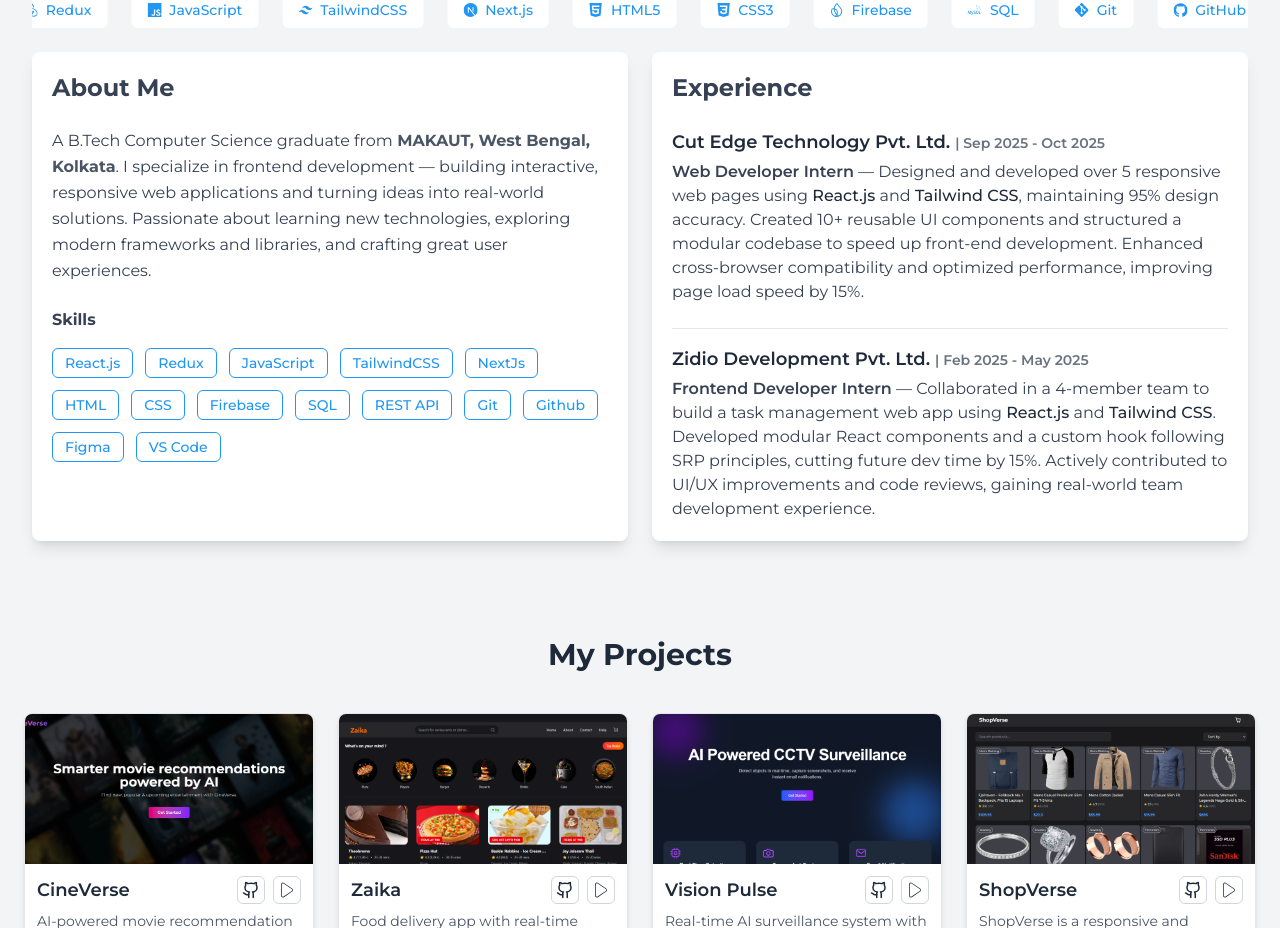
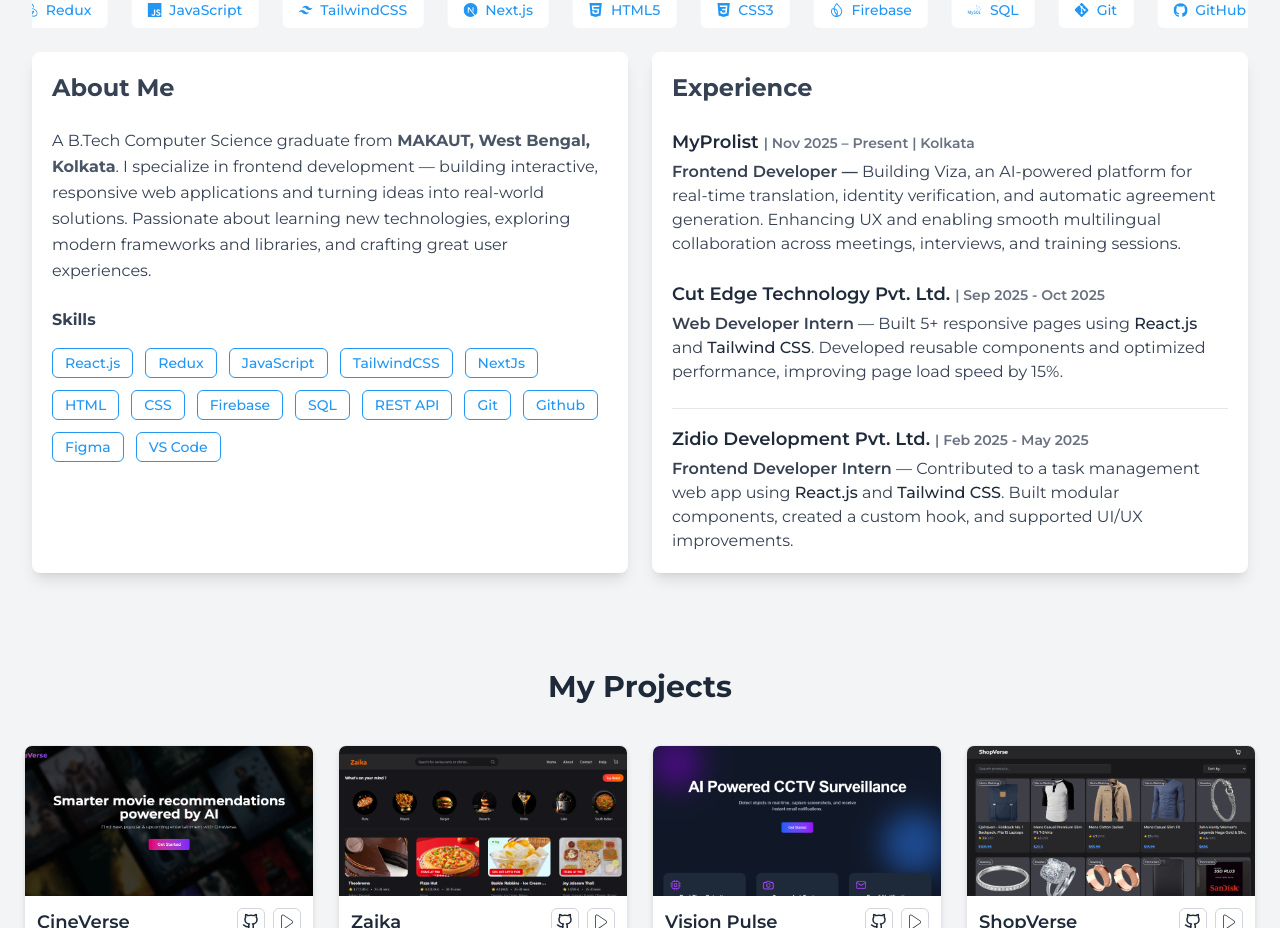
Before and after one commit to rjritesh/New-Portfolio, a React (Vite) app: page / in a window 1280 px wide. Shown: the part 840-1768 px from the top of the page. Built offline with nearby package versions, Linux system fonts and the light colour scheme.

Commit message:
Updated experience

```diff
--- a/src/components/AboutExperience.jsx
+++ b/src/components/AboutExperience.jsx
@@ -58,18 +58,24 @@
           <h3 className="text-2xl font-bold text-gray-700 mb-4 sm:mb-6">Experience</h3>
 
           <div className="text-gray-700 leading-relaxed space-y-4 sm:space-y-6">
-
+            <div>
+              <h4 className="font-semibold text-lg text-gray-800">
+                MyProlist{" "}
+                <span className="text-sm text-gray-500">| Nov 2025 – Present | Kolkata</span>
+              </h4>
+              <p className="mt-1 text-sm sm:text-base">
+                <span className="font-semibold">Frontend Developer —</span>  Building Viza, an AI-powered platform for real-time translation, identity verification, and automatic agreement generation. Enhancing UX and enabling smooth multilingual collaboration across meetings, interviews, and training sessions.
+              </p>
+            </div>
             <div>
               <h4 className="font-semibold text-lg text-gray-800">
                 Cut Edge Technology Pvt. Ltd.{" "}
                 <span className="text-sm text-gray-500">| Sep 2025 - Oct 2025</span>
               </h4>
               <p className="mt-1 text-sm sm:text-base">
-                <span className="font-semibold">Web Developer Intern</span> — Designed and developed over 5 responsive web pages using{" "}
+                <span className="font-semibold">Web Developer Intern</span> — Built 5+ responsive pages using{" "}
                 <span className="font-medium text-gray-800">React.js</span> and{" "}
-                <span className="font-medium text-gray-800">Tailwind CSS</span>, maintaining 95% design accuracy.
-                Created 10+ reusable UI components and structured a modular codebase to speed up front-end development.
-                Enhanced cross-browser compatibility and optimized performance, improving page load speed by 15%.
+                <span className="font-medium text-gray-800">Tailwind CSS</span>. Developed reusable components and optimized performance, improving page load speed by 15%.
               </p>
             </div>
 
@@ -79,17 +85,15 @@
                 <span className="text-sm text-gray-500">| Feb 2025 - May 2025</span>
               </h4>
               <p className="mt-1 text-sm sm:text-base">
-                <span className="font-semibold">Frontend Developer Intern</span> — Collaborated in a 4-member team to build a{" "}
-                task management web app using{" "}
+                <span className="font-semibold">Frontend Developer Intern</span> — Contributed to a task management web app using{" "}
                 <span className="font-medium text-gray-800">React.js</span> and{" "}
-                <span className="font-medium text-gray-800">Tailwind CSS</span>.
-                Developed modular React components and a custom hook following SRP principles, cutting future dev time by 15%.
-                Actively contributed to UI/UX improvements and code reviews, gaining real-world team development experience.
+                <span className="font-medium text-gray-800">Tailwind CSS</span>. Built modular components, created a custom hook, and supported UI/UX improvements.
               </p>
             </div>
 
           </div>
         </div>
+
 
       </div>
     </section>
```
